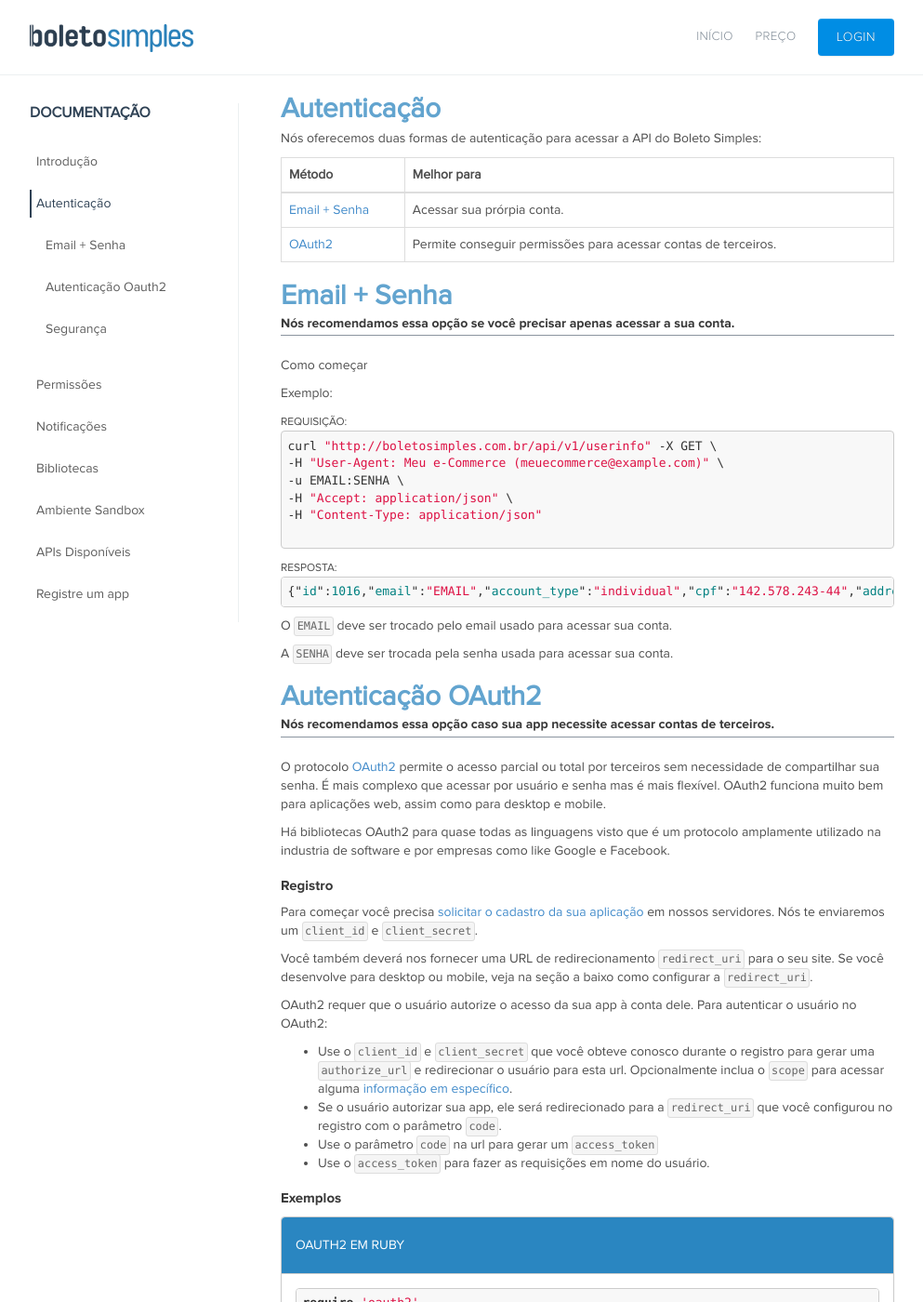
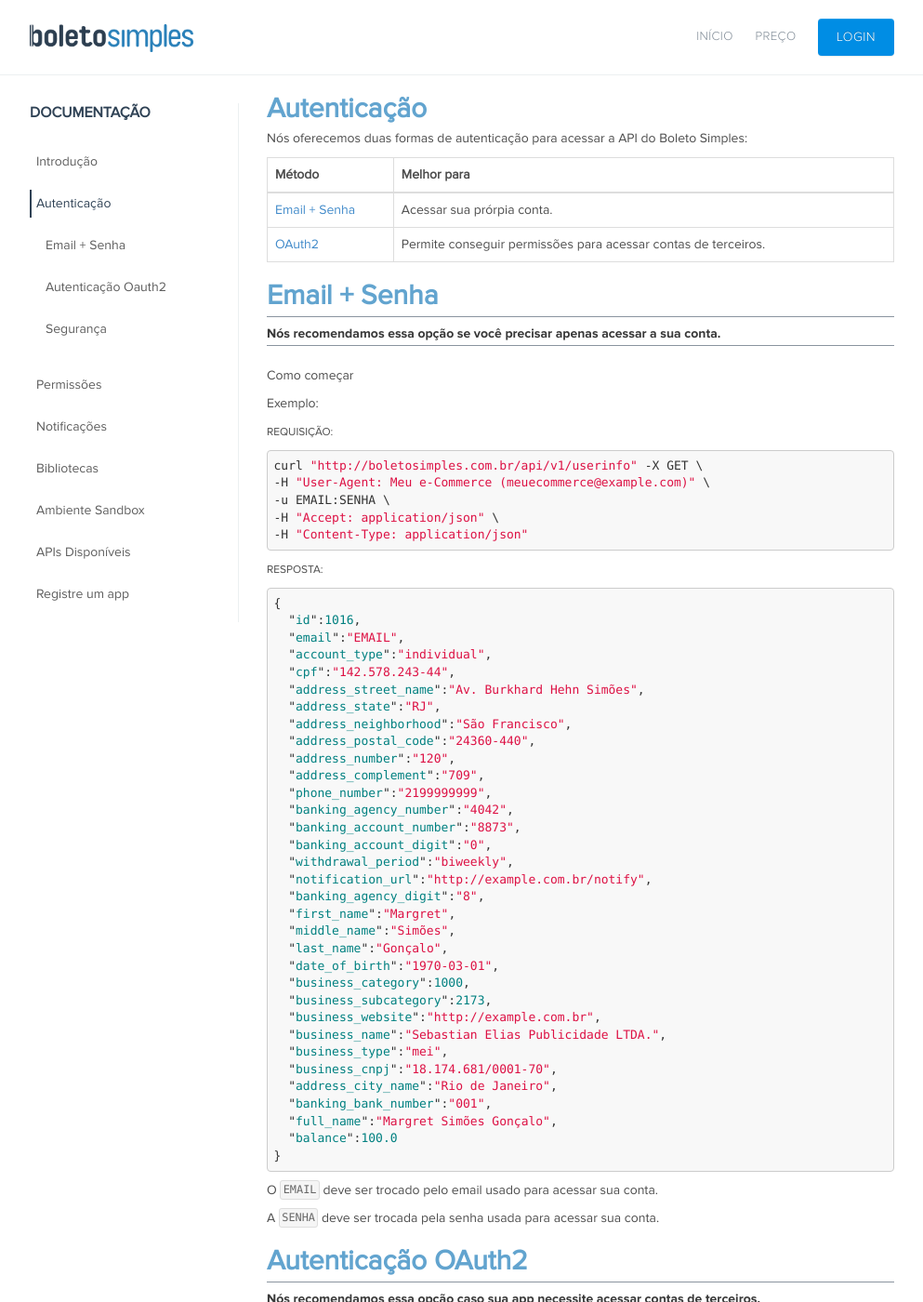
Before and after one commit to BoletoSimples/boletosimples-docs, a Jekyll site: the page built from authentication.md, in a window 1280 px wide and 1400 px high. Shown: the whole window at 93% size, without its empty margins (143-1136 px from the left). Built offline with Jekyll 4.4.1, drawn with Linux system fonts in a browser that asks for light colours.

Commit message:
convert authentication.html to markdown

```diff
--- a/authentication.html
+++ b/authentication.md
@@ -4,11 +4,9 @@ title: Autenticação - API do Boleto Simples
 en: /en/authentication
 ---
 
-<article>
+## Autenticação
 
-  <h2>Autenticação</h2>
-
-  <p>Nós oferecemos duas formas de autenticação para acessar a API do Boleto Simples:</p>
+Nós oferecemos duas formas de autenticação para acessar a API do Boleto Simples:
 
   <table class="table table-bordered features">
     <thead>
@@ -29,86 +27,102 @@ en: /en/authentication
     </tbody>
   </table>
 
-  <hgroup>
-    <h2 id="basic_auth"> Email + Senha </h2>
-    <h4>
-      Nós recomendamos essa opção se você precisar apenas acessar a
-      sua conta.
-    </h4>
-  </hgroup>
 
-  <p> Como começar </p>
+##  Email + Senha
 
-  <p>Exemplo:</p>
+#### Nós recomendamos essa opção se você precisar apenas acessar a sua conta.
 
-  <small>Requisição:</small>
+Como começar
 
-  <pre class="bash">
+Exemplo:
+
+<small>Requisição:</small>
+
+<pre class="bash">
 curl "http://boletosimples.com.br/api/v1/userinfo" -X GET \
 -H "User-Agent: Meu e-Commerce (meuecommerce@example.com)" \
 -u EMAIL:SENHA \
 -H "Accept: application/json" \
 -H "Content-Type: application/json"
-  </pre>
+</pre>
 
-  <small>Resposta:</small>
+<small>Resposta:</small>
 
-  <pre class="json">{"id":1016,"email":"EMAIL","account_type":"individual","cpf":"142.578.243-44","address_street_name":"Av. Burkhard Hehn Simões","address_state":"RJ","address_neighborhood":"São Francisco","address_postal_code":"24360-440","address_number":"120","address_complement":"709","phone_number":"2199999999","banking_agency_number":"4042","banking_account_number":"8873","banking_account_digit":"0","withdrawal_period":"biweekly","notification_url":"http://example.com.br/notify","banking_agency_digit":"8","first_name":"Margret","middle_name":"Simões","last_name":"Gonçalo","date_of_birth":"1970-03-01","business_category":1000,"business_subcategory":2173,"business_website":"http://example.com.br","business_name":"Sebastian Elias Publicidade LTDA.","business_type":"mei","business_cnpj":"18.174.681/0001-70","address_city_name":"Rio de Janeiro","banking_bank_number":"001","full_name":"Margret Simões Gonçalo","balance":100.0}</pre>
+<pre class="json">{
+  "id":1016,
+  "email":"EMAIL",
+  "account_type":"individual",
+  "cpf":"142.578.243-44",
+  "address_street_name":"Av. Burkhard Hehn Simões",
+  "address_state":"RJ",
+  "address_neighborhood":"São Francisco",
+  "address_postal_code":"24360-440",
+  "address_number":"120",
+  "address_complement":"709",
+  "phone_number":"2199999999",
+  "banking_agency_number":"4042",
+  "banking_account_number":"8873",
+  "banking_account_digit":"0",
+  "withdrawal_period":"biweekly",
+  "notification_url":"http://example.com.br/notify",
+  "banking_agency_digit":"8",
+  "first_name":"Margret",
+  "middle_name":"Simões",
+  "last_name":"Gonçalo",
+  "date_of_birth":"1970-03-01",
+  "business_category":1000,
+  "business_subcategory":2173,
+  "business_website":"http://example.com.br",
+  "business_name":"Sebastian Elias Publicidade LTDA.",
+  "business_type":"mei",
+  "business_cnpj":"18.174.681/0001-70",
+  "address_city_name":"Rio de Janeiro",
+  "banking_bank_number":"001",
+  "full_name":"Margret Simões Gonçalo",
+  "balance":100.0
+}</pre>
 
-  <p>O <code>EMAIL</code> deve ser trocado pelo email usado para acessar sua conta.</p>
+O `EMAIL` deve ser trocado pelo email usado para acessar sua conta.
 
-  <p>A <code>SENHA</code> deve ser trocada pela senha usada para acessar sua conta.</p>
+A `SENHA` deve ser trocada pela senha usada para acessar sua conta.
 
-  <hgroup>
-    <h2 id="oauth2"> Autenticação OAuth2 </h2>
-    <h4>Nós recomendamos essa opção caso sua app necessite acessar contas de terceiros. </h4>
-  </hgroup>
+##  Autenticação OAuth2
 
-  <p>
-    O protocolo <a href="http://en.wikipedia.org/wiki/OAuth#OAuth_2.0"> OAuth2</a>
-    permite o acesso parcial ou total por terceiros sem necessidade de
-    compartilhar sua senha. É mais complexo que acessar por usuário
-    e senha mas é mais flexível. OAuth2 funciona muito bem para
-    aplicações web, assim como para desktop e mobile.
-  </p>
+#### Nós recomendamos essa opção caso sua app necessite acessar contas de terceiros.
 
-  <p>
-    Há bibliotecas OAuth2 para quase todas as linguagens visto que é
-    um protocolo amplamente utilizado na industria
-    de software e por empresas como like Google e Facebook.
-  </p>
+O protocolo [ OAuth2](http://en.wikipedia.org/wiki/OAuth#OAuth_2.0)
+permite o acesso parcial ou total por terceiros sem necessidade de
+compartilhar sua senha. É mais complexo que acessar por usuário
+e senha mas é mais flexível. OAuth2 funciona muito bem para
+aplicações web, assim como para desktop e mobile.
 
-  <h3>Registro</h3>
+Há bibliotecas OAuth2 para quase todas as linguagens visto que é
+um protocolo amplamente utilizado na industria
+de software e por empresas como like Google e Facebook.
 
-  <p>
-    Para começar você precisa
-    <a href="http://suporte.boletosimples.com.br" target="_blank">solicitar o cadastro da sua aplicação</a>
-    em nossos servidores. Nós te enviaremos um <code>client_id</code>
-    e <code>client_secret</code>.
-  </p>
+### Registro
 
-  <p>
-    Você também deverá nos fornecer uma URL de redirecionamento
-    <code>redirect_uri</code> para o seu site. Se você desenvolve
-    para desktop ou mobile, veja na seção a baixo como configurar a
-    <code>redirect_uri</code>.
-  </p>
+Para começar você precisa
+[solicitar o cadastro da sua aplicação](http://suporte.boletosimples.com.br)
+em nossos servidores. Nós te enviaremos um `client_id`
+e `client_secret`.
 
-  <p>OAuth2 requer que o usuário autorize o acesso da sua app à conta dele. Para autenticar o usuário no OAuth2:</p>
+Você também deverá nos fornecer uma URL de redirecionamento
+`redirect_uri` para o seu site. Se você desenvolve
+para desktop ou mobile, veja na seção a baixo como configurar a
+`redirect_uri`.
 
-  <ul>
-    <li>Use o <code>client_id</code> e <code>client_secret</code> que você obteve conosco durante o registro para
-      gerar uma <code>authorize_url</code> e redirecionar o usuário para esta url. Opcionalmente inclua o
-      <code>scope</code> para acessar alguma <a href="/docs/api/permissions">informação em específico</a>.
-    </li>
-    <li>Se o usuário autorizar sua app, ele será redirecionado para a <code>redirect_uri</code> que você configurou
-      no registro com o parâmetro <code>code</code>.
-    </li>
-    <li>Use o parâmetro <code>code</code> na url para gerar um <code>access_token</code></li>
-    <li>Use o <code>access_token</code> para fazer as requisições em nome do usuário.</li>
-  </ul>
+OAuth2 requer que o usuário autorize o acesso da sua app à conta dele. Para autenticar o usuário no OAuth2:
 
-  <h3>Exemplos</h3>
+*   Use o `client_id` e `client_secret` que você obteve conosco durante o registro para
+gerar uma `authorize_url` e redirecionar o usuário para esta url. Opcionalmente inclua o
+`scope` para acessar alguma [informação em específico](/docs/api/permissions).
+*   Se o usuário autorizar sua app, ele será redirecionado para a `redirect_uri` que você configurou
+no registro com o parâmetro `code`.
+*   Use o parâmetro `code` na url para gerar um `access_token`
+*   Use o `access_token` para fazer as requisições em nome do usuário.
+
+### Exemplos
 
   <div class="panel">
     <div class="panel-heading">
@@ -172,33 +186,26 @@ http://boletosimples.com.br/api/v1/userinfo?access_token=...
     </div>
   </div>
 
-  <h3 id="mobile">Desenvolvendo aplicações para Mobile e Desktop</h3>
+### Desenvolvendo aplicações para Mobile e Desktop
 
-  <p>
-    Se você está desenvolvendo para mobile ou desktop, você talvez não tenha uma url de redirecionamento. Nestes
-    casos você pode configurar a url para: <code>urn:ietf:wg:oauth:2.0:oob</code>. Isto faz com que o servidor
-    mostre uma página em branco com o código de autorização na url e título da página. Você pode ler essa informação
-    de alguma forma dentro da sua aplicação para poder utilizada mais tarde.
-  </p>
+Se você está desenvolvendo para mobile ou desktop, você talvez não tenha uma url de redirecionamento. Nestes
+casos você pode configurar a url para: `urn:ietf:wg:oauth:2.0:oob`. Isto faz com que o servidor
+mostre uma página em branco com o código de autorização na url e título da página. Você pode ler essa informação
+de alguma forma dentro da sua aplicação para poder utilizada mais tarde.
 
-  <p>
-    Isso usa a mesma técnica adotada pelo
-    <a href="https://developers.google.com/accounts/docs/OAuth2InstalledApp" target="_blank">Google</a>.
-    <a href="http://www.slideshare.net/briandavidcampbell/is-that-a-token-in-your-phone-in-your-pocket-or-are-you-just-glad-to-see-me-oauth-20-and-mobile-devices" target="_blank">Aqui
-    tem um guia(Em inglês)</a> com um exemplo para iOS e Android.
-  </p>
+Isso usa a mesma técnica adotada pelo
+[Google](https://developers.google.com/accounts/docs/OAuth2InstalledApp).
+[Aqui
+tem um guia(Em inglês)](http://www.slideshare.net/briandavidcampbell/is-that-a-token-in-your-phone-in-your-pocket-or-are-you-just-glad-to-see-me-oauth-20-and-mobile-devices) com um exemplo para iOS e Android.
 
-  <hgroup>
-    <h2 id="security">Segurança</h2>
-    <h4>Salvar credenciais de forma segura</h4>
-  </hgroup>
+## Segurança
 
-  <p>Você deve se preocupar em como guardar as credencias que você consegue de forma segura. Se alguém obtém o
-    <code>access_token</code> com permissões, eles poderão acessar informações particulares suas e dos seus
-    clientes.</p>
+#### Salvar credenciais de forma segura
 
-  <p>Nunca salve suas credenciais junto ao seu código fonte ou em seu banco de dados à menos que estejam
-    criptografadas. Separar as credencias do seu código fonte e do banco de dados são excelentes práticas a serem
-    adotadas.</p>
+Você deve se preocupar em como guardar as credencias que você consegue de forma segura. Se alguém obtém o
+`access_token` com permissões, eles poderão acessar informações particulares suas e dos seus
+clientes.
 
-</article>
+Nunca salve suas credenciais junto ao seu código fonte ou em seu banco de dados à menos que estejam
+criptografadas. Separar as credencias do seu código fonte e do banco de dados são excelentes práticas a serem
+adotadas.
```
